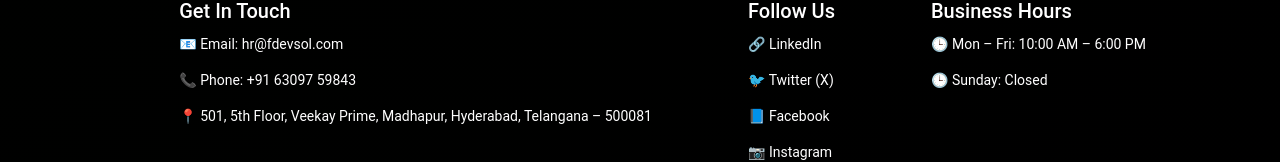
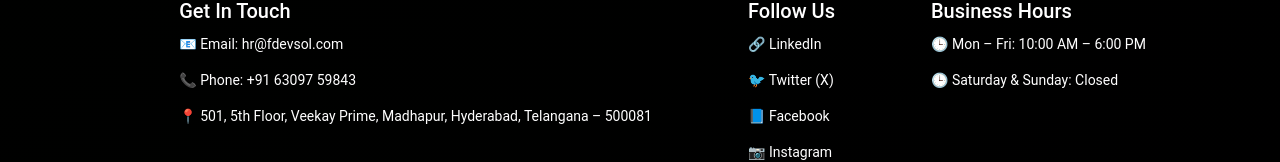
Before and after one commit to fdevsolution99-cmd/website, a React (Create React App) app in the folder fdev-portfolio/: page /services/ui-uxdesign in a window 1280 px wide. Shown: the part 918-1080 px from the top of the page. Built offline with nearby package versions, Linux system fonts and the light colour scheme.

Commit message:
minichanges

```diff
--- a/fdev-portfolio/src/components/Footer.jsx
+++ b/fdev-portfolio/src/components/Footer.jsx
@@ -106,7 +106,7 @@ export default function Footer() {
                 </Typography>
 
                 <Typography variant="body2" mb={2}>
-                  🕒 Sunday: Closed
+                  🕒 Saturday & Sunday: Closed
                 </Typography>
               </Grid>
 
```
